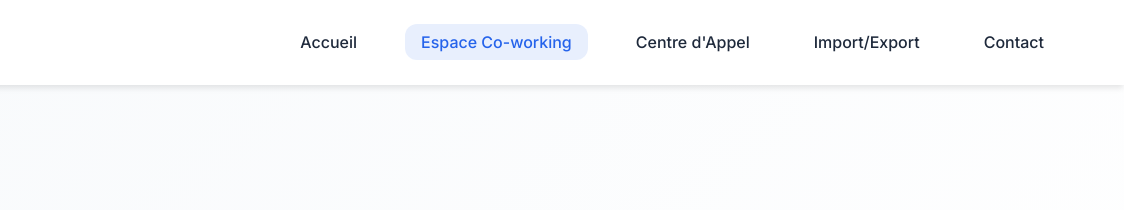
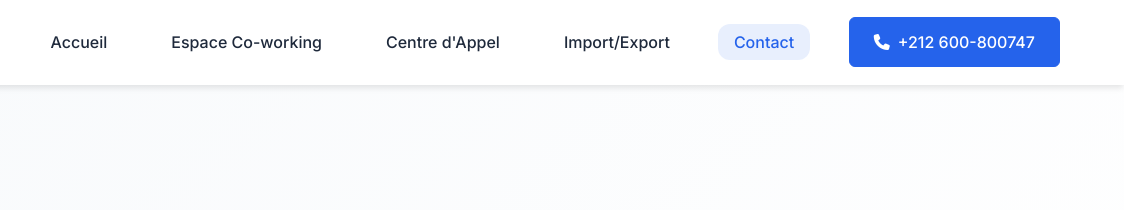
Before and after one commit to yassine2005m/uniaffaires, a plain HTML site: page coworking.html in a window 1280 px wide. Shown: the top 210 px of the page, 156-1280 px from the left. Drawn offline with Linux system fonts and the light colour scheme.

Commit message:
modifications

```diff
--- a/coworking.html
+++ b/coworking.html
@@ -25,7 +25,7 @@
 </head>
 <body>
     <!-- En-tête -->
-    <header class="header-sticky">
+   <header class="header-sticky">
         <div class="container">
             <div class="header-content">
                 <a href="index.html">
@@ -38,17 +38,22 @@
 
                 <nav class="nav-premium" id="nav-premium">
                     <ul>
-                        <li><a href="index.html">Accueil</a></li>
-                        <li><a href="coworking.html" class="active">Espace Co-working</a></li>
+                        <li><a href="https://aminavoyage.com/uniondesaffaires/acceuil/">Accueil</a></li>
+                        <li><a href="coworking.html">Espace Co-working</a></li>
                         <li><a href="centre-appel.html">Centre d'Appel</a></li>
                         <li><a href="import-export.html">Import/Export</a></li>
-                        <li><a href="contact.html">Contact</a></li>
+                        <li><a href="contact.html" class="active">Contact</a></li>
                     </ul>
                 </nav>
-       </div>
+                 <a href="tel:+212600800747" class="btn btn-primary">
+                        <i class="fas fa-phone"></i>
+                        +212 600-800747
+                    </a>
+                </div>
             </div>
         </div>
     </header>
+
 
     <!-- Section Héro -->
     <section class="hero-section">
```
Also changed, not shown: centre-appel.html (+9 -3 lines), contact.html (+1 -1 lines), import-export.html (+1 -1 lines), index.html (+1 -1 lines).
